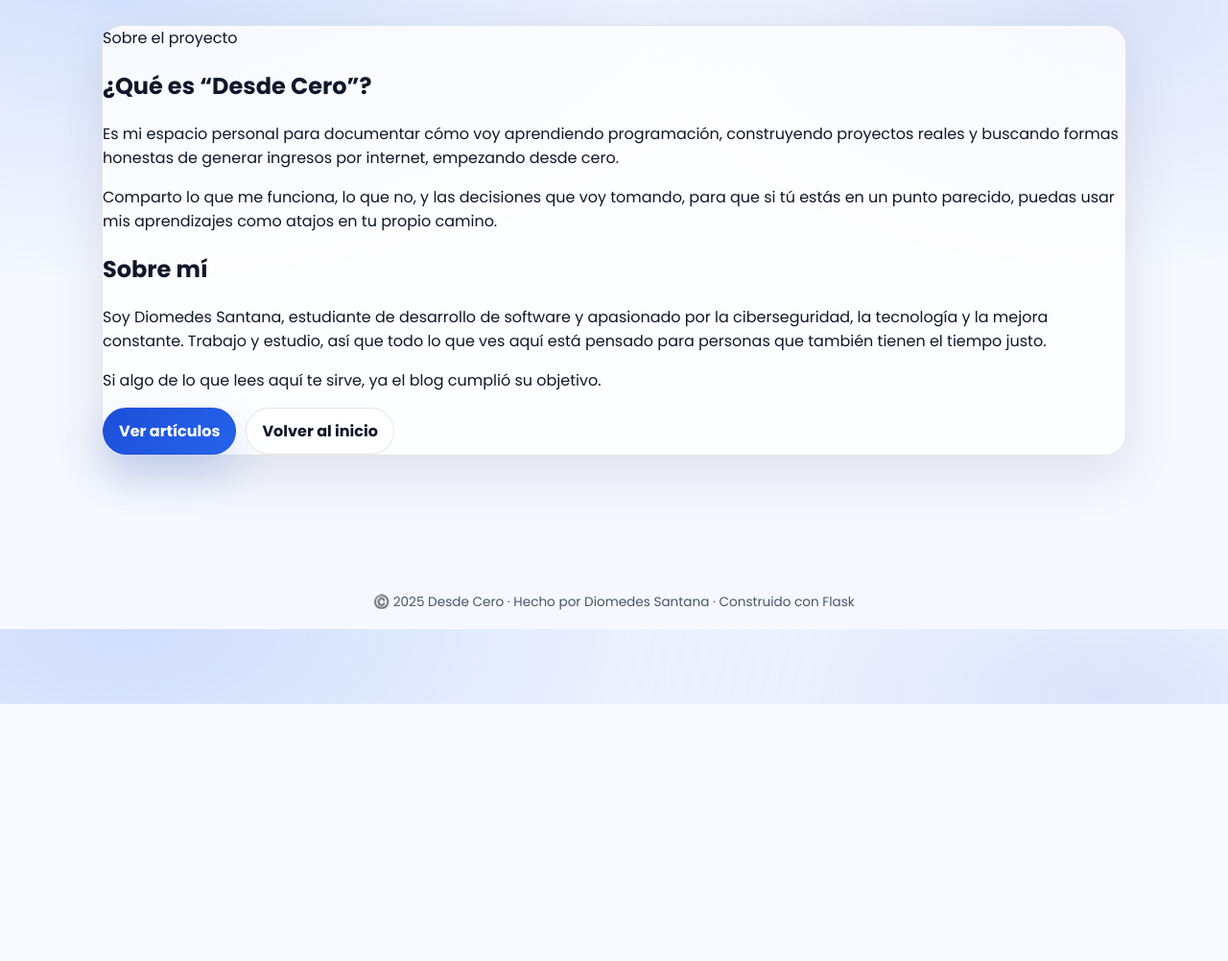
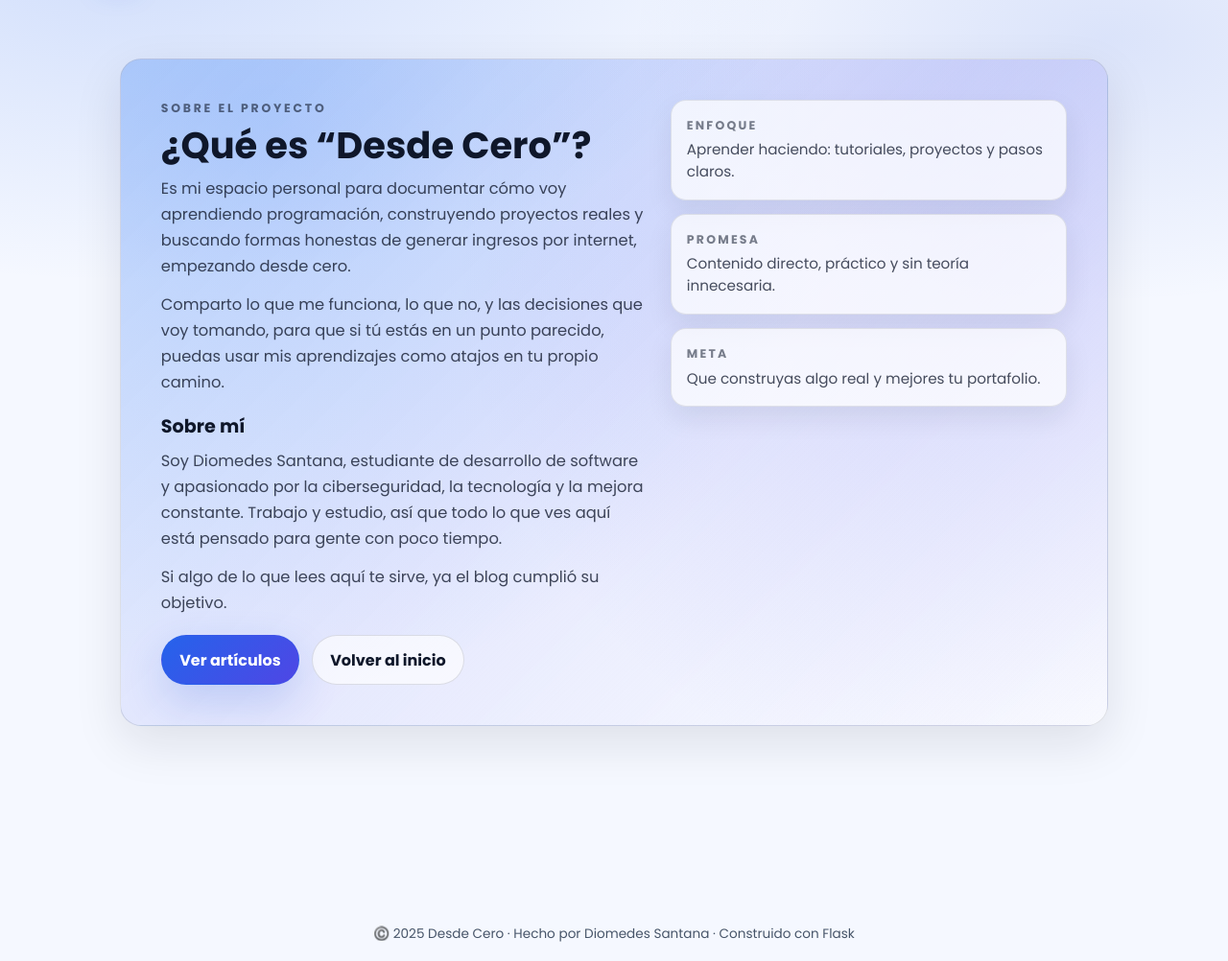
Before and after one commit to dsantanasec-eng/desde-cero-blog, a Flask app: page /about in a window 1280 px wide. Shown: the part 66-1068 px from the top of the page at 96% size. Before the commit the page ends 800 px from the top, so only its background shows below. Run offline with Flask 3, Linux system fonts and the light colour scheme.

Commit message:
Improve About page layout

```diff
--- a/templates/about.html
+++ b/templates/about.html
@@ -1,35 +1,197 @@
 {% extends "base.html" %}
+
 {% block title %}Acerca de | Desde Cero{% endblock %}
 
 {% block content %}
-<section class="card article-body">
-  <span class="badge">Sobre el proyecto</span>
-  <h1>¿Qué es “Desde Cero”?</h1>
+<style>
+  .about-wrap{
+    max-width: 1100px;
+    margin: 0 auto;
+    padding: 2.2rem 1.2rem 4rem;
+  }
 
-  <p>
+  /* Tarjeta grande (más ancha + más alta) */
+  .about-card{
+    position: relative;
+    border-radius: 22px;
+    padding: 2.2rem 2rem;
+    background: linear-gradient(135deg, rgba(59,130,246,.18), rgba(99,102,241,.10), rgba(255,255,255,.72));
+    border: 1px solid rgba(15,23,42,.12);
+    box-shadow: 0 18px 50px rgba(15,23,42,.10);
+    overflow: hidden;
+    min-height: 420px;
+  }
+
+  .about-card:before{
+    content:"";
+    position:absolute;
+    inset:-2px;
+    background:
+      radial-gradient(circle at 15% 10%, rgba(59,130,246,.22), transparent 55%),
+      radial-gradient(circle at 90% 30%, rgba(99,102,241,.18), transparent 55%);
+    pointer-events:none;
+  }
+
+  .about-inner{
+    position: relative;
+    display: grid;
+    grid-template-columns: 1fr;
+    gap: 1.2rem;
+  }
+
+  @media (min-width: 980px){
+    .about-card{ padding: 2.6rem 2.6rem; min-height: 460px; }
+    .about-inner{ grid-template-columns: 1.1fr .9fr; gap: 1.6rem; }
+  }
+
+  .kicker{
+    font-size: .78rem;
+    letter-spacing: .22em;
+    text-transform: uppercase;
+    color: rgba(15,23,42,.60);
+    font-weight: 700;
+    margin: 0 0 .6rem;
+  }
+
+  .title{
+    margin: 0 0 .7rem;
+    font-size: 2rem;
+    line-height: 1.08;
+    color: #0f172a;
+    font-weight: 900;
+  }
+  @media (min-width: 980px){
+    .title{ font-size: 2.4rem; }
+  }
+
+  .p{
+    margin: 0 0 .85rem;
+    color: rgba(15,23,42,.78);
+    line-height: 1.65;
+    font-size: 1.02rem;
+  }
+
+  .section-title{
+    margin: 1.1rem 0 .55rem;
+    font-weight: 900;
+    color: #0f172a;
+    font-size: 1.2rem;
+  }
+
+  /* Panel lateral */
+  .side{
+    display: grid;
+    gap: .9rem;
+    align-content: start;
+  }
+
+  .side-box{
+    background: rgba(255,255,255,.72);
+    border: 1px solid rgba(15,23,42,.10);
+    border-radius: 16px;
+    padding: 1.05rem 1rem;
+    box-shadow: 0 12px 28px rgba(15,23,42,.08);
+  }
+
+  .side-label{
+    font-size:.78rem;
+    text-transform: uppercase;
+    letter-spacing:.18em;
+    color: rgba(15,23,42,.55);
+    font-weight: 800;
+    margin: 0 0 .35rem;
+  }
+
+  .side-text{
+    margin: 0;
+    color: rgba(15,23,42,.76);
+    font-size: .95rem;
+    line-height: 1.5;
+  }
+
+  /* Botones */
+  .cta-row{
+    display:flex;
+    gap:.8rem;
+    flex-wrap:wrap;
+    margin-top: 1.2rem;
+  }
+  .btn{
+    display:inline-flex;
+    align-items:center;
+    justify-content:center;
+    gap:.5rem;
+    padding: .78rem 1.15rem;
+    border-radius: 999px;
+    text-decoration:none;
+    font-weight: 800;
+    border: 1px solid rgba(15,23,42,.12);
+    background: rgba(255,255,255,.65);
+    color: #0f172a;
+    transition: .15s ease;
+  }
+  .btn:hover{
+    transform: translateY(-1px);
+    box-shadow: 0 14px 28px rgba(15,23,42,.10);
+  }
+  .btn-primary{
+    background: linear-gradient(135deg, #2563eb, #4f46e5);
+    border-color: rgba(37,99,235,.25);
+    color: white;
+  }
+</style>
+
+<div class="about-wrap">
+  <section class="about-card">
+    <div class="about-inner">
+      <div>
+        <p class="kicker">Sobre el proyecto</p>
+        <h1 class="title">¿Qué es “Desde Cero”?</h1>
+
+        <p class="p">
           Es mi espacio personal para documentar cómo voy aprendiendo programación,
-    construyendo proyectos reales y buscando formas honestas de generar ingresos
-    por internet, empezando desde cero.
-  </p>
-  <p>
-    Comparto lo que me funciona, lo que no, y las decisiones que voy tomando,
-    para que si tú estás en un punto parecido, puedas usar mis aprendizajes
-    como atajos en tu propio camino.
+          construyendo proyectos reales y buscando formas honestas de generar ingresos por internet,
+          empezando desde cero.
         </p>
 
-  <div class="divider"></div>
+        <p class="p">
+          Comparto lo que me funciona, lo que no, y las decisiones que voy tomando,
+          para que si tú estás en un punto parecido, puedas usar mis aprendizajes como atajos
+          en tu propio camino.
+        </p>
 
-  <h2>Sobre mí</h2>
-  <p>
-    Soy Diomedes Santana, estudiante de desarrollo de software y apasionado por la
-    ciberseguridad, la tecnología y la mejora constante. Trabajo y estudio, así que
-    todo lo que ves aquí está pensado para personas que también tienen el tiempo justo.
+        <h2 class="section-title">Sobre mí</h2>
+        <p class="p">
+          Soy Diomedes Santana, estudiante de desarrollo de software y apasionado por la ciberseguridad,
+          la tecnología y la mejora constante. Trabajo y estudio, así que todo lo que ves aquí
+          está pensado para gente con poco tiempo.
         </p>
-  <p>Si algo de lo que lees aquí te sirve, ya el blog cumplió su objetivo.</p>
 
-  <div style="margin-top:14px; display:flex; gap:10px; flex-wrap:wrap;">
+        <p class="p" style="margin-bottom:0;">
+          Si algo de lo que lees aquí te sirve, ya el blog cumplió su objetivo.
+        </p>
+
+        <div class="cta-row">
           <a class="btn btn-primary" href="{{ url_for('blog_list') }}">Ver artículos</a>
           <a class="btn" href="{{ url_for('home') }}">Volver al inicio</a>
         </div>
+      </div>
+
+      <aside class="side">
+        <div class="side-box">
+          <div class="side-label">Enfoque</div>
+          <p class="side-text">Aprender haciendo: tutoriales, proyectos y pasos claros.</p>
+        </div>
+        <div class="side-box">
+          <div class="side-label">Promesa</div>
+          <p class="side-text">Contenido directo, práctico y sin teoría innecesaria.</p>
+        </div>
+        <div class="side-box">
+          <div class="side-label">Meta</div>
+          <p class="side-text">Que construyas algo real y mejores tu portafolio.</p>
+        </div>
+      </aside>
+    </div>
   </section>
+</div>
 {% endblock %}
```
Lines whose indentation alone changed are shown as unchanged.
